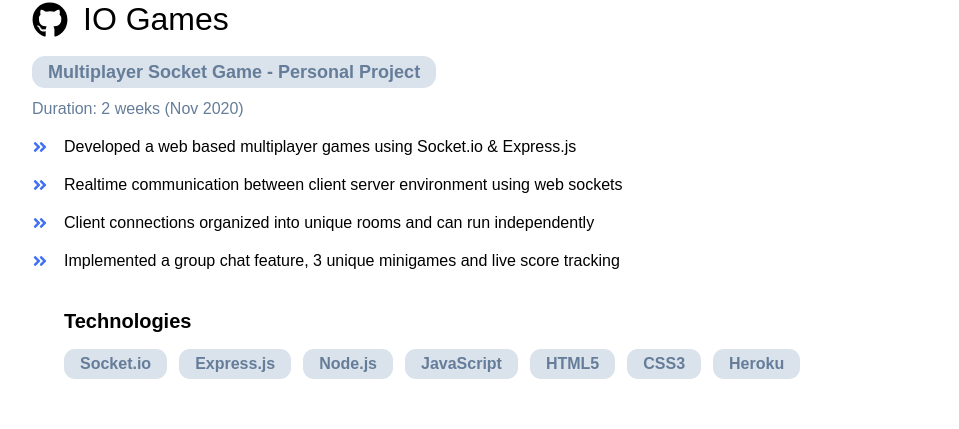
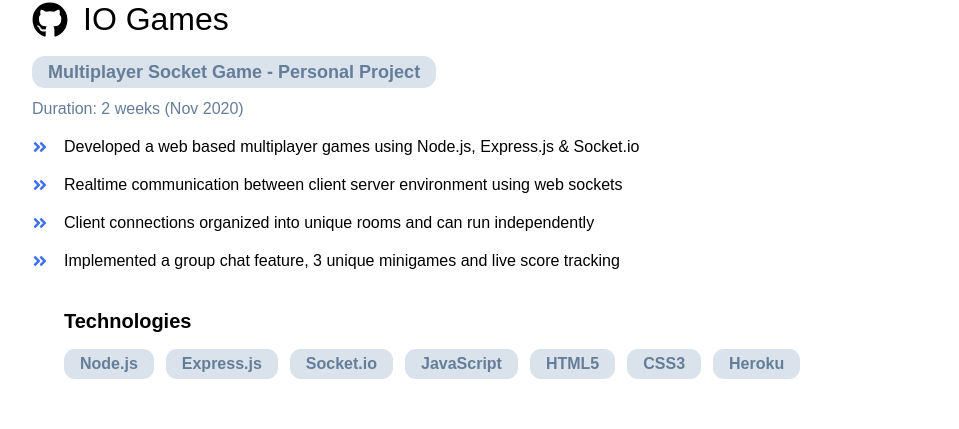
Before and after one commit to jeffwang4321/react-portfolio, a React (Create React App) app: page / in a window 1280 px wide. Shown: the part 2671-3100 px from the top of the page, without its empty margins (160-1119 px from the left). Built offline with nearby package versions, Linux system fonts and the light colour scheme; grey boxes are pictures that could not be loaded.

Commit message:
Update Text

```diff
--- a/src/components/0-Data.js
+++ b/src/components/0-Data.js
@@ -102,12 +102,12 @@ export const project = [
     company: "Multiplayer Socket Game - Personal Project",
     dates: "Duration: 2 weeks (Nov 2020)",
     duties: [
-      "Developed a web based multiplayer games using Socket.io & Express.js",
+      "Developed a web based multiplayer games using Node.js, Express.js & Socket.io",
       "Realtime communication between client server environment using web sockets",
       "Client connections organized into unique rooms and can run independently",
       "Implemented a group chat feature, 3 unique minigames and live score tracking",
     ],
-    technologies: ["Socket.io", "Express.js", "Node.js", "JavaScript", "HTML5", "CSS3", "Heroku"],
+    technologies: ["Node.js", "Express.js", "Socket.io", "JavaScript", "HTML5", "CSS3", "Heroku"],
     images: [],
     video: "https://www.youtube.com/embed/f04S7N4gTlE",
     github: "https://github.com/jeffwang4321/IO-Games",
```
Also changed, not shown: 1 other file (tests, documents, lock files or other folders).
